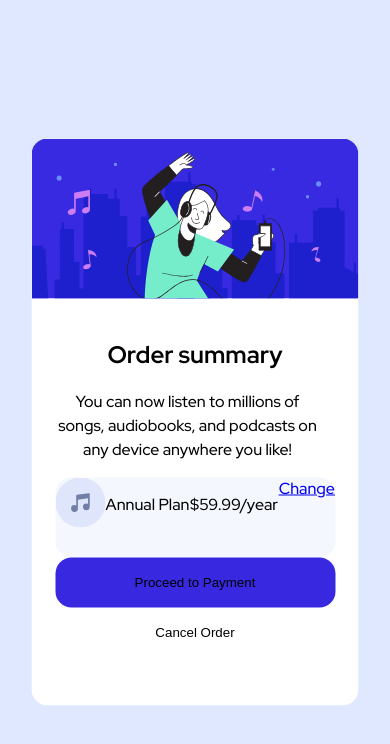
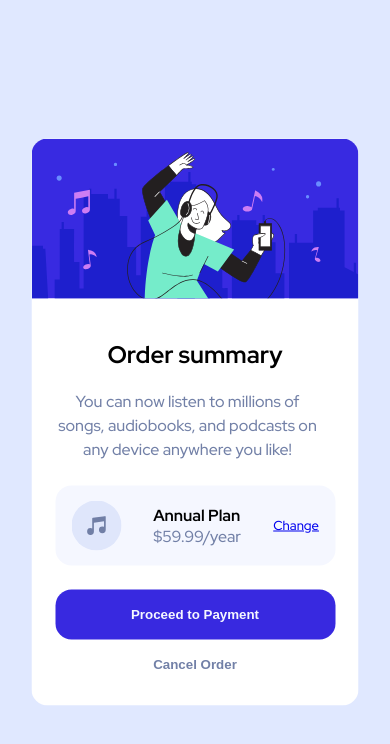
Before and after one commit to SpacemanOG/fmentor-Order-summary-component, a plain HTML site: page index.html in a window 390 px wide. Drawn offline with Linux system fonts and the light colour scheme.

Commit message:
Mobile design complete

```diff
--- a/index.html
+++ b/index.html
@@ -24,8 +24,10 @@
             </section>
             <section class="midPricingDetails">
                 <img src="./images/icon-music.svg" alt="Icon representing music">
-                <p>Annual Plan</p>
-                <p>$59.99/year</p>
+                <div class="pricing">
+                    <p>Annual Plan</p>
+                    <p>$59.99/year</p>
+                </div>
                 <a href="#">Change</a>
             </section>
             <section class="bottomButtons">
--- a/styles.css
+++ b/styles.css
@@ -37,14 +37,18 @@ body {
     text-align: center;
     width: 265px;
     line-height: 1.5;
+    color: hsl(224, 23%, 55%);
 }
 
 .midPricingDetails {
     display: flex;
     justify-content: space-between;
+    align-items: center;
     height: 80px;
     background-color: hsl(225, 100%, 98%);
     border-radius: 16px;
+    padding: 0 16px;
+    margin-top: 24px;
 }
 
 .midPricingDetails img {
@@ -52,11 +56,21 @@ body {
     height: 50px;
 }
 
-/* .midPricingDetails p:first-child,
-.midPricingDetails:nth-child(2) {
-    display: inline-block;
+.midPricingDetails a {
+    font-size: small;
+}
+
+.pricing p {
     margin: 0;
-} */
+}
+
+.pricing p:first-child {
+    font-weight: bold;
+}
+
+.pricing p:nth-child(2) {
+    color: hsl(224, 23%, 55%);
+}
 
 button:first-child {
     width: 280px;
@@ -64,6 +78,9 @@ button:first-child {
     background-color: hsl(245, 75%, 52%);
     border: 0;
     border-radius: 16px;
+    margin-top: 24px;
+    color: hsl(225, 100%, 98%);
+    font-weight: 700;
 }
 
 button:nth-child(2) {
@@ -71,4 +88,6 @@ button:nth-child(2) {
     height: 50px;
     background-color: transparent;
     border: 0;
+    color: hsl(224, 23%, 55%);
+    font-weight: 700;
 }
```
